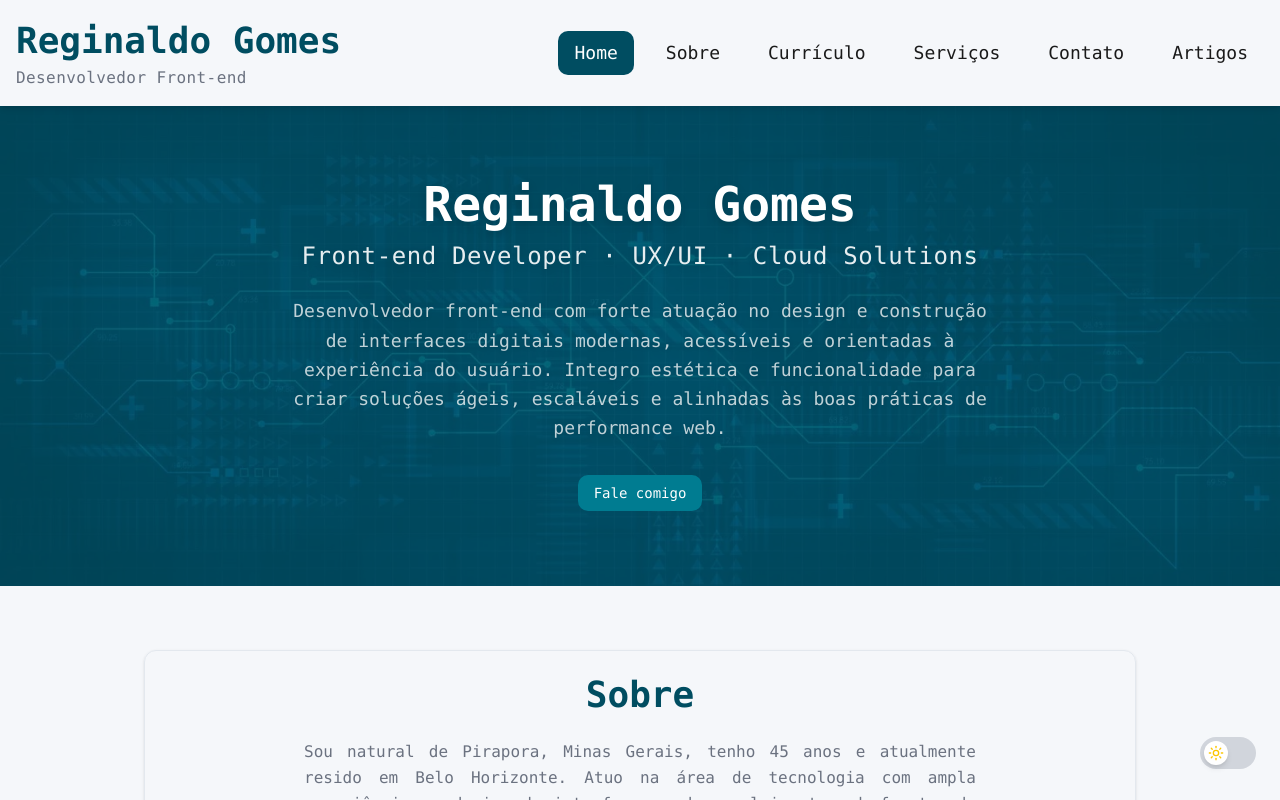
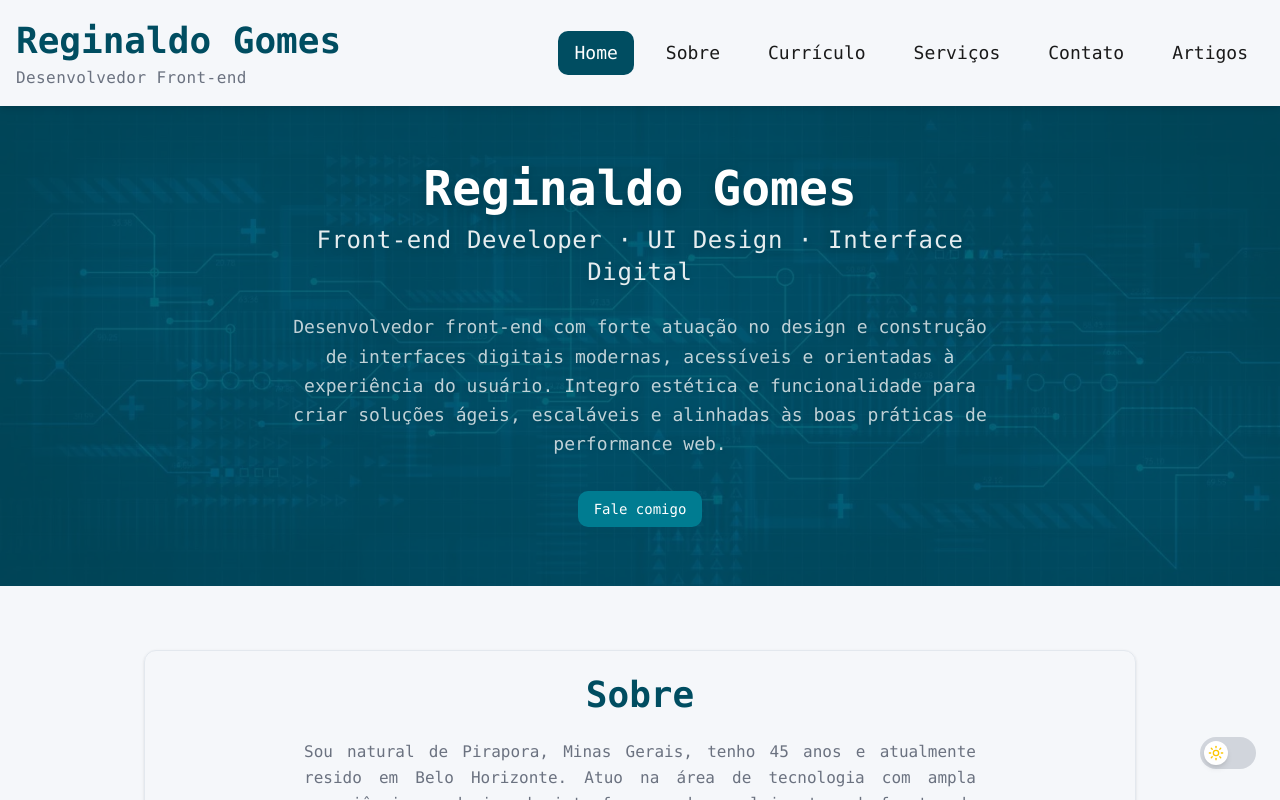
Before and after one commit to reginaldogomes/nextjs-developer-resume, a Next.js app: page / in a window 1280 px wide. Shown: the top 800 px of the page. Built offline with nearby package versions, Linux system fonts and the light colour scheme.

Commit message:
fix: update Hero component title for improved accuracy and relevance

```diff
--- a/src/app/page.tsx
+++ b/src/app/page.tsx
@@ -33,7 +33,7 @@ export default function Home() {
     <>
       <Hero
         name="Reginaldo Gomes"
-        title="Front-end Developer · UX/UI · Cloud Solutions"
+        title="Front-end Developer · UI Design · Interface Digital"
         backgroundImage="/images/hero_bg.webp"
         message="Desenvolvedor front-end com forte atuação no design e construção de interfaces digitais modernas, acessíveis e orientadas à experiência do usuário. Integro estética e funcionalidade para criar soluções ágeis, escaláveis e alinhadas às boas práticas de performance web."
         ctaLinks={[{ label: 'Fale comigo', url: '/contact' }]}
```
